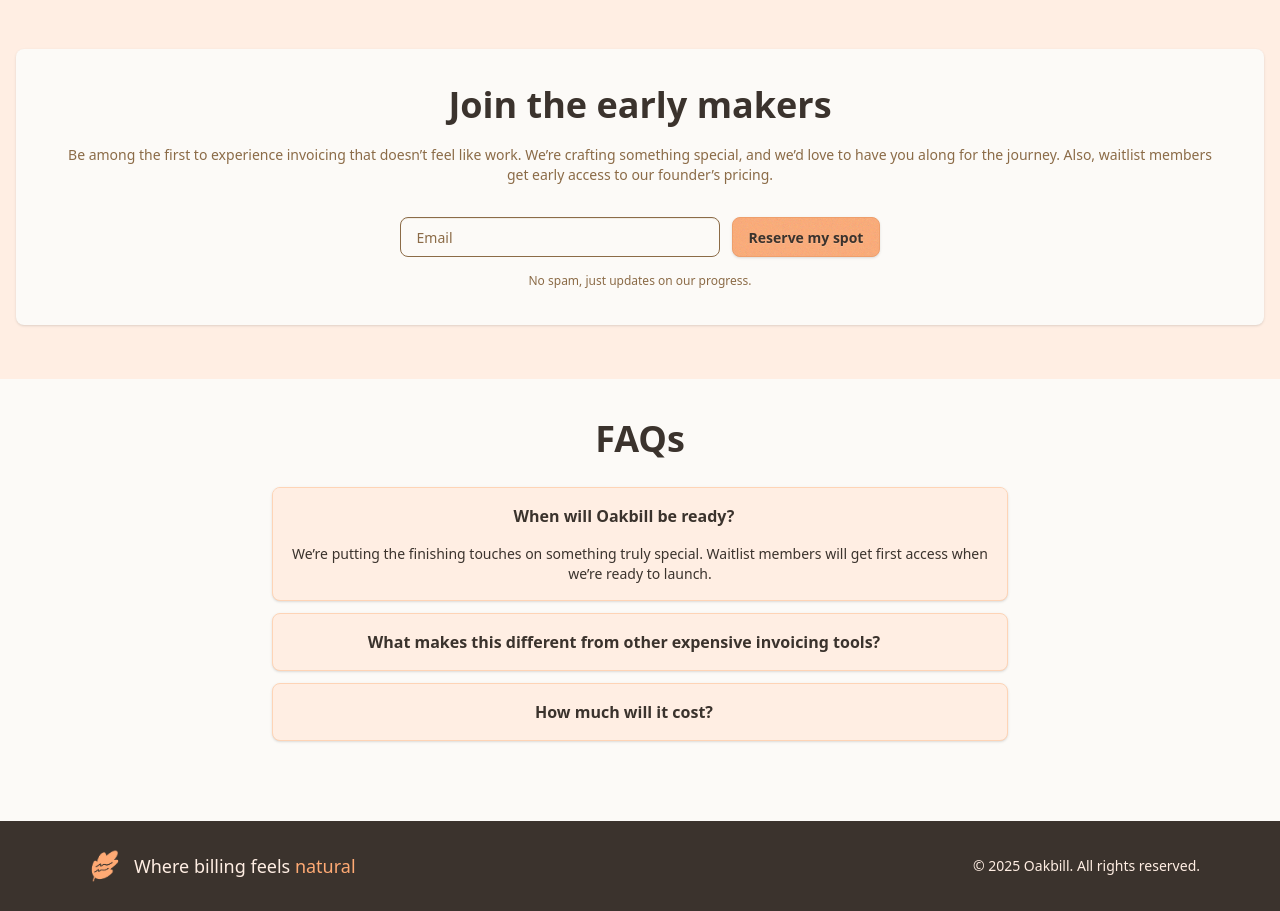
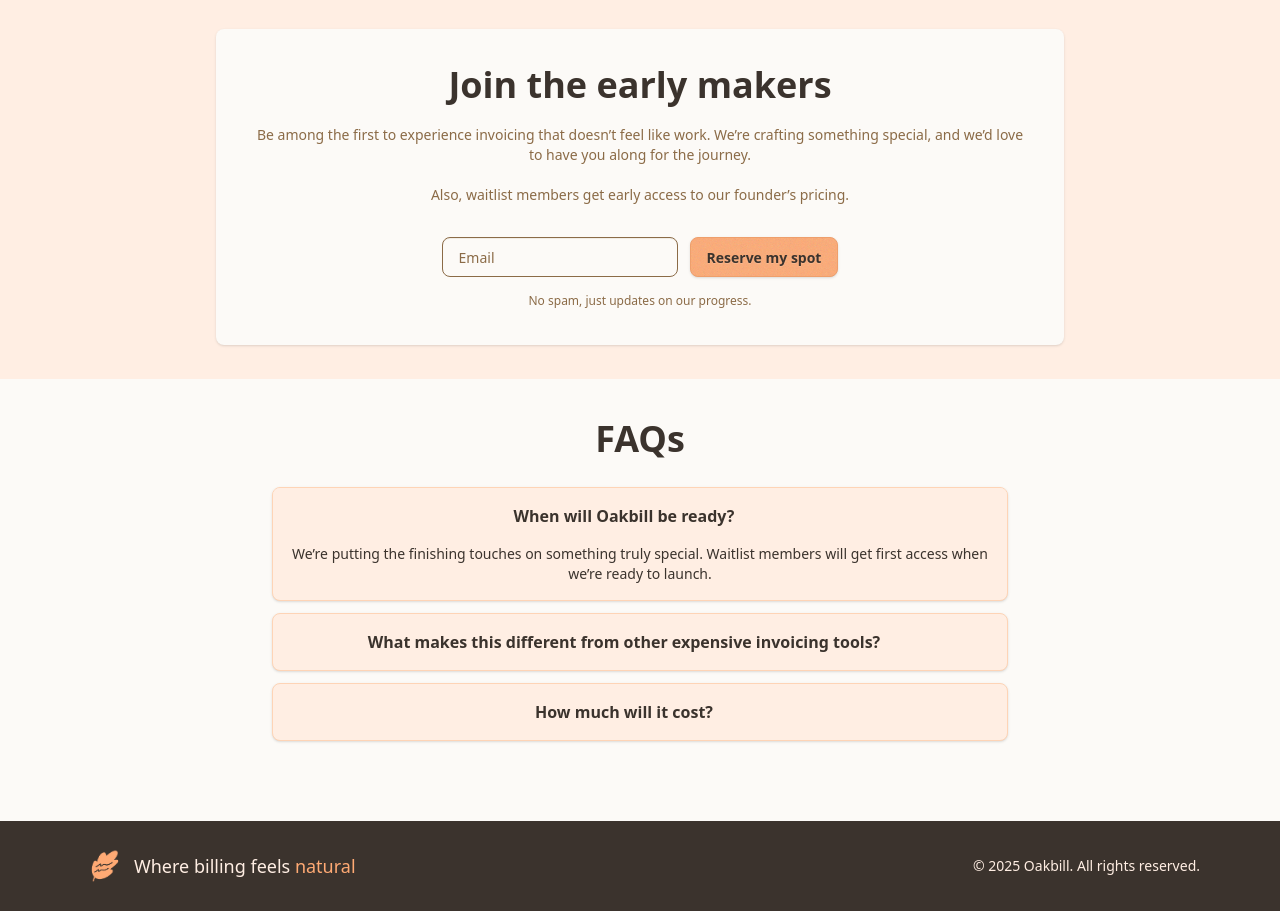
Before and after one commit to Liabilitically/Oakbill, a Next.js app: page / in a window 1280 px wide. Shown: the part 780-1691 px from the top of the page. Built offline with nearby package versions, Linux system fonts and the light colour scheme; no server answers.

Commit message:
Fix: aligning and fitting items on the Waitlist Form

```diff
--- a/app/components/WaitlistForm.tsx
+++ b/app/components/WaitlistForm.tsx
@@ -46,11 +46,11 @@ const WaitlistForm = () => {
             ) : (
                 <div className="card-body">
                     <h2 className="card-title md:text-4xl text-3xl font-bold justify-center dark:text-base-content">Join the early makers</h2>
-                    <p className="text-info mt-3 md:text-md text-sm">
-                        Be among the first to experience invoicing that doesn&rsquo;t feel like work. We&rsquo;re crafting something special, and we&rsquo;d love to have you along for the journey. Also, waitlist members get early access to our founder&rsquo;s pricing.
+                    <p className="text-info mt-3 md:text-md text-sm md:max-w-3xl">
+                        Be among the first to experience invoicing that doesn&rsquo;t feel like work. We&rsquo;re crafting something special, and we&rsquo;d love to have you along for the journey. <br/><br/>Also, waitlist members get early access to our founder&rsquo;s pricing.
                     </p>
                     <form className="flex md:flex-row flex-col justify-center gap-3 mt-6" onSubmit={handleSubmit}>
-                        <input type="email" value={email} onChange={(e) => setEmail(e.target.value)} className="input input-info validator placeholder:text-info text-info px-4" required placeholder="Email" pattern="^([a-zA-Z0-9_\-\.+]+)@((\[[0-9]{1,3}\.[0-9]{1,3}\.[0-9]{1,3}\.)|(([a-zA-Z0-9\-]+\.)+))([a-zA-Z]{2,4}|[0-9]{1,3})(\]?)$" />
+                        <input type="email" value={email} onChange={(e) => setEmail(e.target.value)} className="input input-info validator placeholder:text-info text-info px-4 md:w-fit w-full" required placeholder="Email" pattern="^([a-zA-Z0-9_\-\.+]+)@((\[[0-9]{1,3}\.[0-9]{1,3}\.[0-9]{1,3}\.)|(([a-zA-Z0-9\-]+\.)+))([a-zA-Z]{2,4}|[0-9]{1,3})(\]?)$" />
                         <button className="btn btn-accent md:w-fit w-full rounded-lg shadow-sm hover:scale-102 hover:shadow-md hover:bg-accent transition-transform duration-200 ease-in-out" type="submit">Reserve my spot</button>
                     </form>
                     <p className="text-info text-xs mt-2">
```
